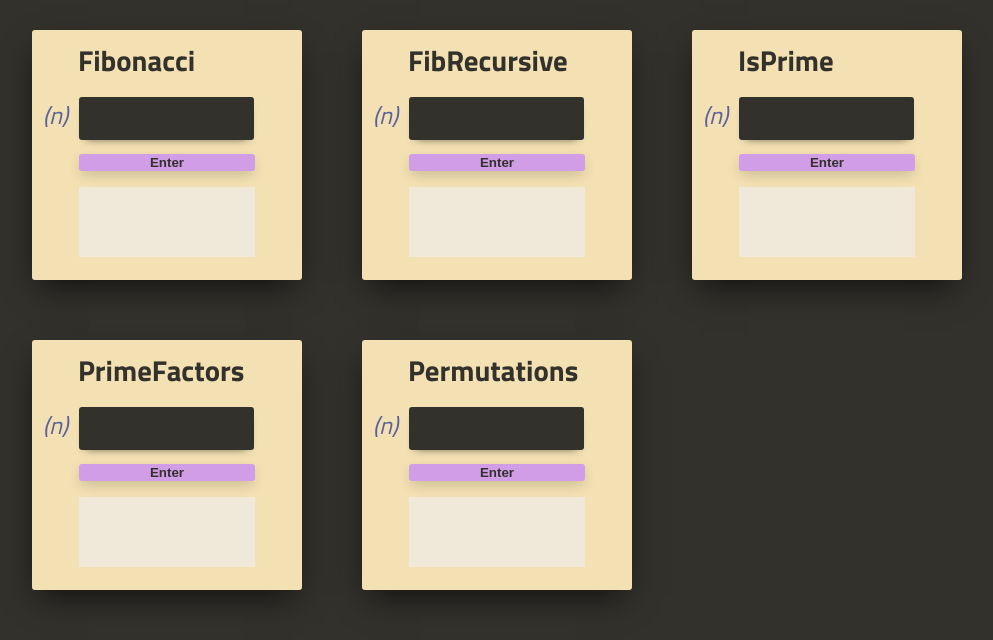
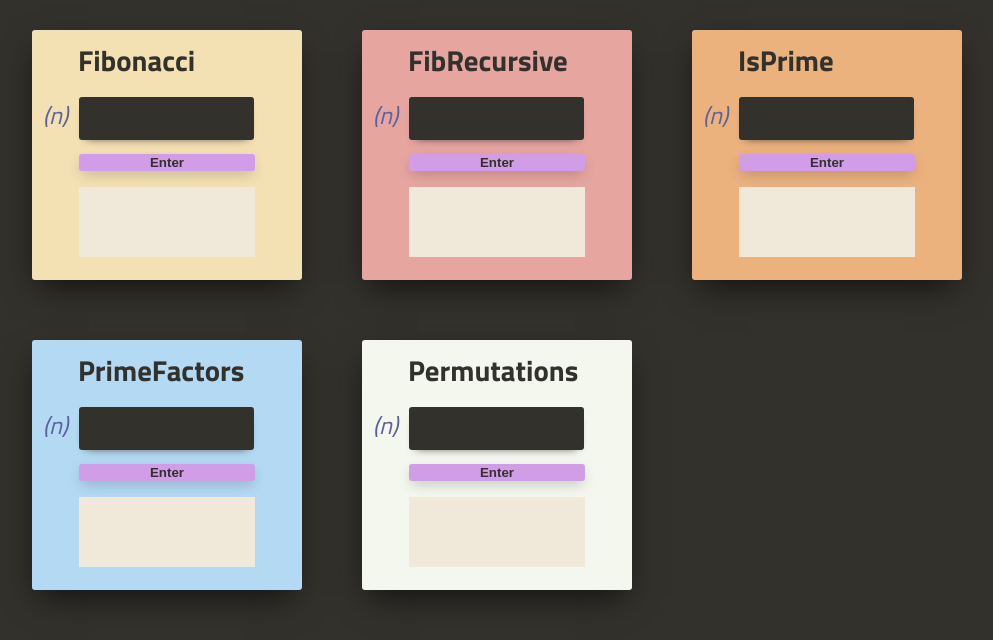
Before and after one commit to Loxphordex/Blockhouse, a React (Create React App) app: page / in a window 1280 px wide. Shown: the top 640 px of the page, without its empty margins (138-1131 px from the left). Built offline with nearby package versions, Linux system fonts and the light colour scheme.

Commit message:
big nodes

```diff
--- a/public/index.html
+++ b/public/index.html
@@ -11,34 +11,11 @@
     />
     <link rel="apple-touch-icon" href="logo192.png" />
     <link href="https://fonts.googleapis.com/css?family=Titillium+Web:300,400,600,700&display=swap" rel="stylesheet">
-    <!--
-      manifest.json provides metadata used when your web app is installed on a
-      user's mobile device or desktop. See https://developers.google.com/web/fundamentals/web-app-manifest/
-    -->
     <link rel="manifest" href="%PUBLIC_URL%/manifest.json" />
-    <!--
-      Notice the use of %PUBLIC_URL% in the tags above.
-      It will be replaced with the URL of the `public` folder during the build.
-      Only files inside the `public` folder can be referenced from the HTML.
-
-      Unlike "/favicon.ico" or "favicon.ico", "%PUBLIC_URL%/favicon.ico" will
-      work correctly both with client-side routing and a non-root public URL.
-      Learn how to configure a non-root public URL by running `npm run build`.
-    -->
-    <title>React App</title>
+    <title>Blockhouse</title>
   </head>
   <body>
     <noscript>You need to enable JavaScript to run this app.</noscript>
     <div id="root"></div>
-    <!--
-      This HTML file is a template.
-      If you open it directly in the browser, you will see an empty page.
-
-      You can add webfonts, meta tags, or analytics to this file.
-      The build step will place the bundled scripts into the <body> tag.
-
-      To begin the development, run `npm start` or `yarn start`.
-      To create a production bundle, use `npm run build` or `yarn build`.
-    -->
   </body>
 </html>
--- a/src/App.js
+++ b/src/App.js
@@ -35,6 +35,7 @@ function App(props) {
             inputType={data.inputType}
             openNode={openNode}
             nodeToggle={nodeToggle}
+            color={data.color}
           />
         }) }
       </section>
--- a/src/components/QuestionTemplate.css
+++ b/src/components/QuestionTemplate.css
@@ -11,7 +11,8 @@
     min-height: 250px;
     margin: 3%;
     border-radius: 3px;
-    transition: width 1s;
+    transition: all 0.5s;
+    transition-timing-function: ease-in-out;
 
     -webkit-box-shadow: -1px 13px 32px -8px rgba(0,0,0,0.7);
     -moz-box-shadow: -1px 13px 32px -8px rgba(0,0,0,0.7);
@@ -21,7 +22,26 @@
 .question-template,
 .question-template * {
     color: rgb(51, 49, 44);
+}
+
+.tan, .tan * {
     background-color: rgb(243, 225, 179);
+}
+
+.light-red, .light-red * {
+    background-color: rgb(231, 165, 160);
+}
+
+.light-orange, .light-orange * {
+    background-color: rgb(235, 178, 126);
+}
+
+.blu, .blu * {
+    background-color: rgb(179, 217, 243);
+}
+
+.off-white, .off-white * {
+    background-color: rgb(244, 247, 238);
 }
 
 .question-template h2 {
@@ -121,9 +141,67 @@ input[type=number]::-webkit-outer-spin-button {
     margin: auto;
     text-align: center;
     background-color: rgb(240, 233, 217);
+    overflow: hidden;
 }
 
 .question-template::open-node {
     min-width: 93%;
     max-width: 93%;
 }
+
+
+
+.open-node {
+    min-width: 93%;
+    min-height: 320px;
+
+    display: grid;
+    grid-template-rows: 50px 1fr;
+    grid-template-columns: 1fr 2fr;
+}
+
+.open-node h2 {
+    text-align: center;
+    padding-left: 2%;
+}
+
+.open-node .q-form-container {
+    grid-column: 1/2;
+    grid-row: 2/3;
+}
+
+.open-node .q-template-form {
+    display: block;
+    width: 100%;
+    text-align: center;
+}
+
+.open-node .q-template-form label {
+    float: none;
+}
+
+.open-node .q-template-form input {
+    float: none;
+    display: block;
+    margin: auto;
+    margin-bottom: 2%;
+}
+
+.open-node .answer-submit {
+    margin-bottom: 2%;
+}
+
+.open-node .answer {
+
+}
+
+.open-node .answer-container {
+    margin: 4% auto;
+    width: 80%;
+    grid-column: 2/3;
+    grid-row: 2/3;
+}
+
+.inv-node {
+    display: none;
+}
--- a/src/components/QuestionTemplate.js
+++ b/src/components/QuestionTemplate.js
@@ -11,6 +11,7 @@ function QuestionTemplate(props) {
         inputType,
         openNode,
         nodeToggle,
+        color,
     } = props
 
     const algType = title.toUpperCase()
@@ -32,7 +33,11 @@ function QuestionTemplate(props) {
     }
 
     function openNodeClass() {
-        return (openNode === algType) ? 'open-node' : '';
+        console.log(openNode)
+        if (openNode.length) {
+          return (openNode === algType) ? 'open-node' : 'inv-node';
+        }
+        return ''
     }
 
     function handleNodeToggle() {
@@ -42,16 +47,16 @@ function QuestionTemplate(props) {
     }
 
     return (
-        <div className={`${openNodeClass()} question-template`}>
+        <div className={`${openNodeClass()} question-template ${color}`}>
             <h2 onClick={() => handleNodeToggle()}>{ title }</h2>
             <div className='q-form-container'>
                 <form
                 className='q-template-form'
                 onSubmit={event => handleSubmitInput(event)}>
-                    <label htmlFor='user-input'>(n)</label>
+                    <label htmlFor={`user-input-${title}`}>(n)</label>
                     <input type={inputType}
-                    id='user-input'
-                    name='user-input'
+                    id={`user-input-${title}`}
+                    name={`user-input-${title}`}
                     onClick={event => handleUserInput(event)}
                     onChange={event => handleUserInput(event)}
                     autocomplete='off'
@@ -60,7 +65,7 @@ function QuestionTemplate(props) {
                 </form>
             </div>
             <div className='answer-container'>
-                { answers && <div className='answer'>{ answers[algType] }</div> }
+                { answers && <p className='answer'>{ answers[algType] }</p> }
             </div>
         </div>
     )
--- a/src/data/questionData.js
+++ b/src/data/questionData.js
@@ -5,25 +5,30 @@ export default [
         title: 'Fibonacci',
         algorithm: library.fibonacci,
         inputType: 'number',
+        color: 'tan',
     },
     {
         title: 'FibRecursive',
         algorithm: library.fibonacciRecursve,
         inputType: 'number',
+        color: 'light-red',
     },
     {
         title: 'IsPrime',
         algorithm: library.isPrime,
         inputType: 'number',
+        color: 'light-orange',
     },
     {
         title: 'PrimeFactors',
         algorithm: library.primeFactors,
         inputType: 'number',
+        color: 'blu',
     },
     {
         title: 'Permutations',
         algorithm: library.permutations,
         inputType: 'text',
+        color: 'off-white',
     },
 ]
```
